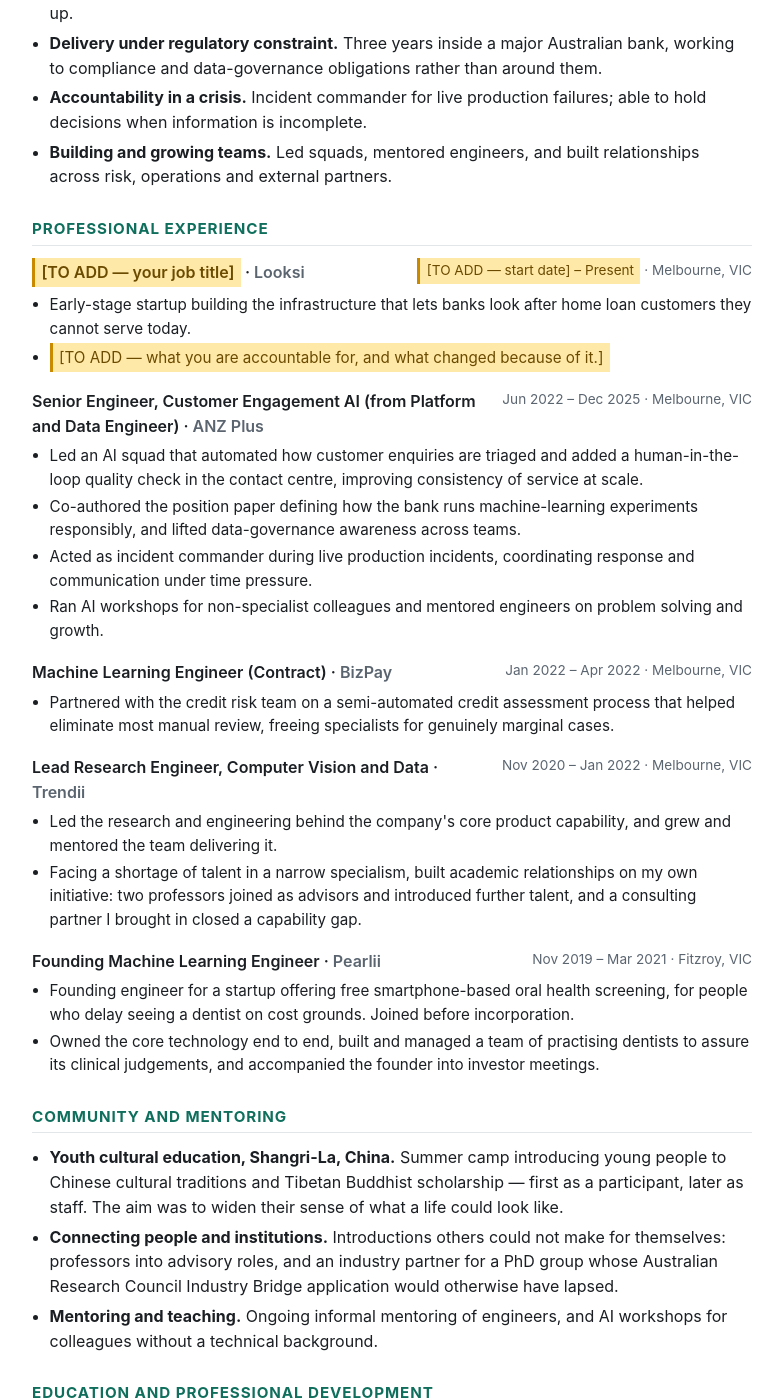
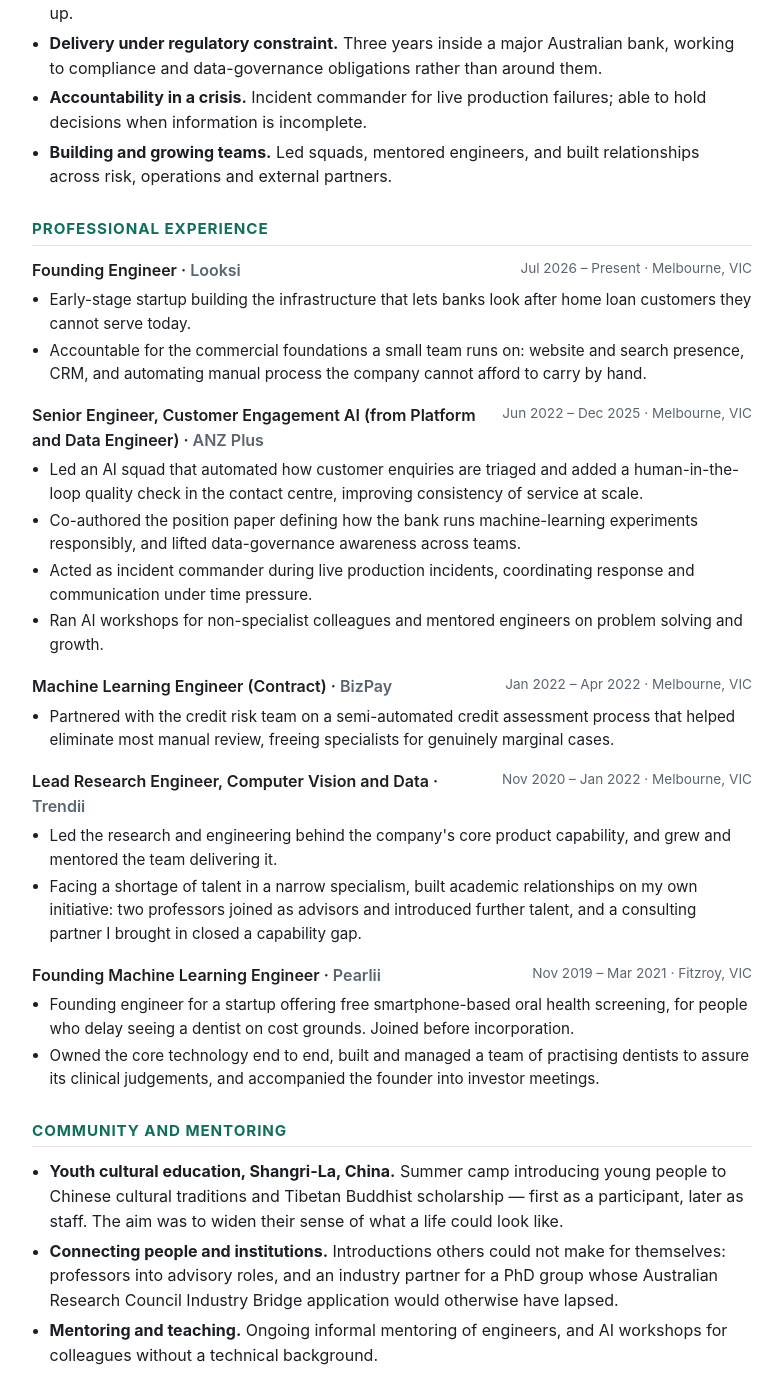
Before and after one commit to ruodingt/ruodingt.github.io, a Jekyll site: the page built from cv/index.md, in a window 1280 px wide and 1400 px high, scrolled down 1005 px. Shown: the whole window, without its empty margins (248-1031 px from the left). Built offline with Jekyll 4.4.1, drawn with Linux system fonts in a browser that asks for light colours; some of the changed text lies outside the part shown.

Commit message:
Fill in Looksi role and remove remaining CV placeholders
Founding Engineer from Jul 2026, accountable for website, search, CRM and
business automation. No governance training to list, so that placeholder
is dropped rather than left as an empty prompt.

Co-Authored-By: Claude Opus 5 (1M context) <noreply@anthropic.com>

```diff
--- a/_data/cv.yml
+++ b/_data/cv.yml
@@ -26,12 +26,12 @@ attributes:
 
 experience:
   - company: "Looksi"
-    title: "[TO ADD &mdash; your job title]"
-    dates: "[TO ADD &mdash; start date] &ndash; Present"
+    title: "Founding Engineer"
+    dates: "Jul 2026 &ndash; Present"
     location: "Melbourne, VIC"
     achievements:
       - "Early-stage startup building the infrastructure that lets banks look after home loan customers they cannot serve today."
-      - "[TO ADD &mdash; what you are accountable for, and what changed because of it.]"
+      - "Accountable for the commercial foundations a small team runs on: website and search presence, CRM, and automating manual process the company cannot afford to carry by hand."
   - company: "ANZ Plus"
     title: "Senior Engineer, Customer Engagement AI (from Platform and Data Engineer)"
     dates: "Jun 2022 &ndash; Dec 2025"
@@ -86,4 +86,3 @@ education:
 
 development:
   - "Languages: English (full professional), Mandarin Chinese (native)"
-  - "[TO ADD &mdash; governance training or professional development, if any]"
```
